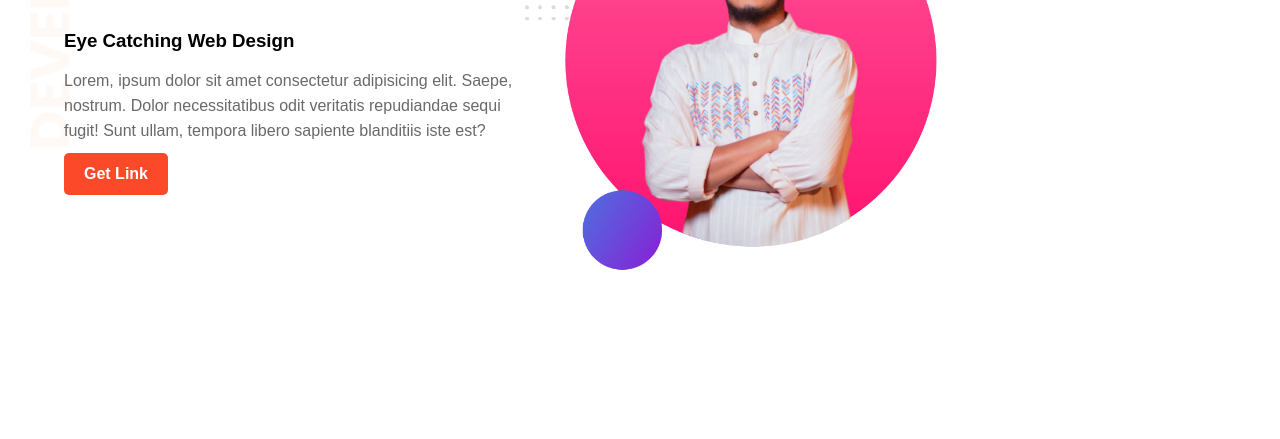
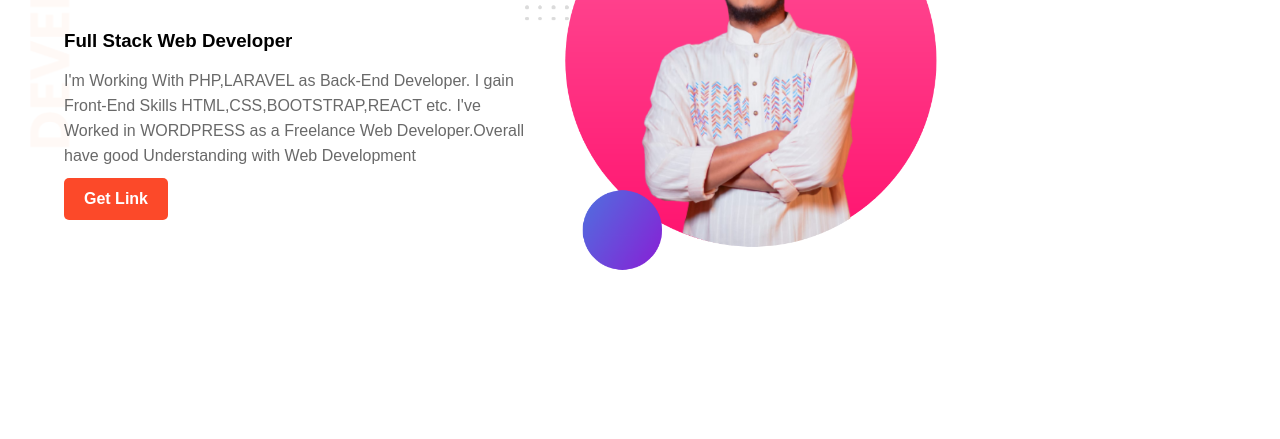
Before and after one commit to iftakharul-islam/web-portfilio, a plain HTML site: page index.html in a window 1280 px wide. Shown: the part 212-651 px from the top of the page. Drawn offline with Linux system fonts and the light colour scheme.

Commit message:
Update index.html

```diff
--- a/index.html
+++ b/index.html
@@ -14,9 +14,10 @@
         <div class="left-side">
             <h2>Welcome to </h2>
             <h1><span class="name-highlight">Iftakharuls</span> Website </h1>
-            <h3>Eye Catching Web Design</h3>
-            <p>Lorem, ipsum dolor sit amet consectetur adipisicing elit. Saepe, nostrum. Dolor necessitatibus odit
-                veritatis repudiandae sequi fugit! Sunt ullam, tempora libero sapiente blanditiis iste est?</p>
+            <h3>Full Stack Web Developer</h3>
+            <p>I'm Working With PHP,LARAVEL as Back-End Developer.
+            I gain Front-End Skills HTML,CSS,BOOTSTRAP,REACT etc.
+            I've Worked in WORDPRESS as a Freelance Web Developer.Overall have good Understanding with Web Development </p>
             <a class="cta-button" href="https://www.programming-hero.com/" target="_blank">Get Link</a>
         </div>
         <div class="right-side">
```
